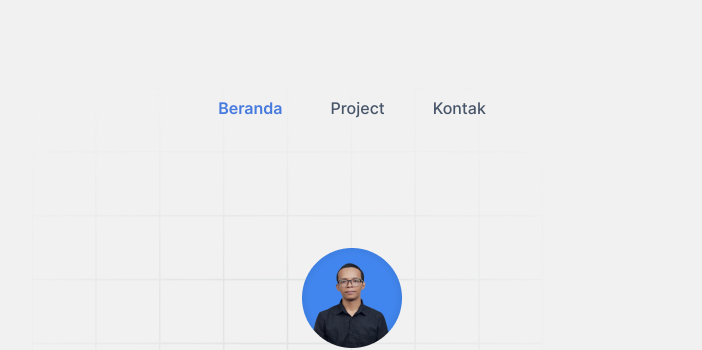
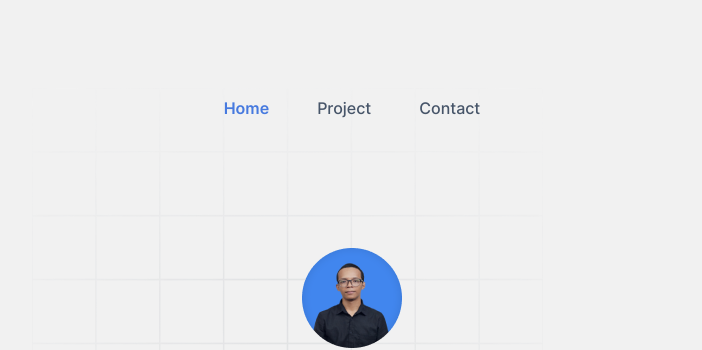
Before and after one commit to Zulfkr197/zulfkr197.github.io, a Jekyll site: the page built from index.html, in a window 1280 px wide and 900 px high. Shown: the top 350 px of the window, without its empty margins (288-990 px from the left). Built offline with Jekyll 4.4.1, drawn with Linux system fonts in a browser that asks for light colours; the list of posts is cut into pages by our own code.

Commit message:
Update navigation.html

```diff
--- a/_includes/navigation.html
+++ b/_includes/navigation.html
@@ -2,7 +2,7 @@
 	<ul class="flex gap-10 md:gap-12 text-slate-600 list-none mx-auto font-medium">
 		<li>
 			<a href="/" class="{% if page.url == '/' %}active{% endif %} hover:text-main hover:underline">
-				Beranda
+				Home
 			</a>
 		</li>
 		<li>
@@ -12,7 +12,7 @@
 		</li>
 		<li>
 			<a href="#contact" class="hover:text-main hover:underline">
-				Kontak
+				Contact
 			</a>
 		</li>
 	</ul>
```
